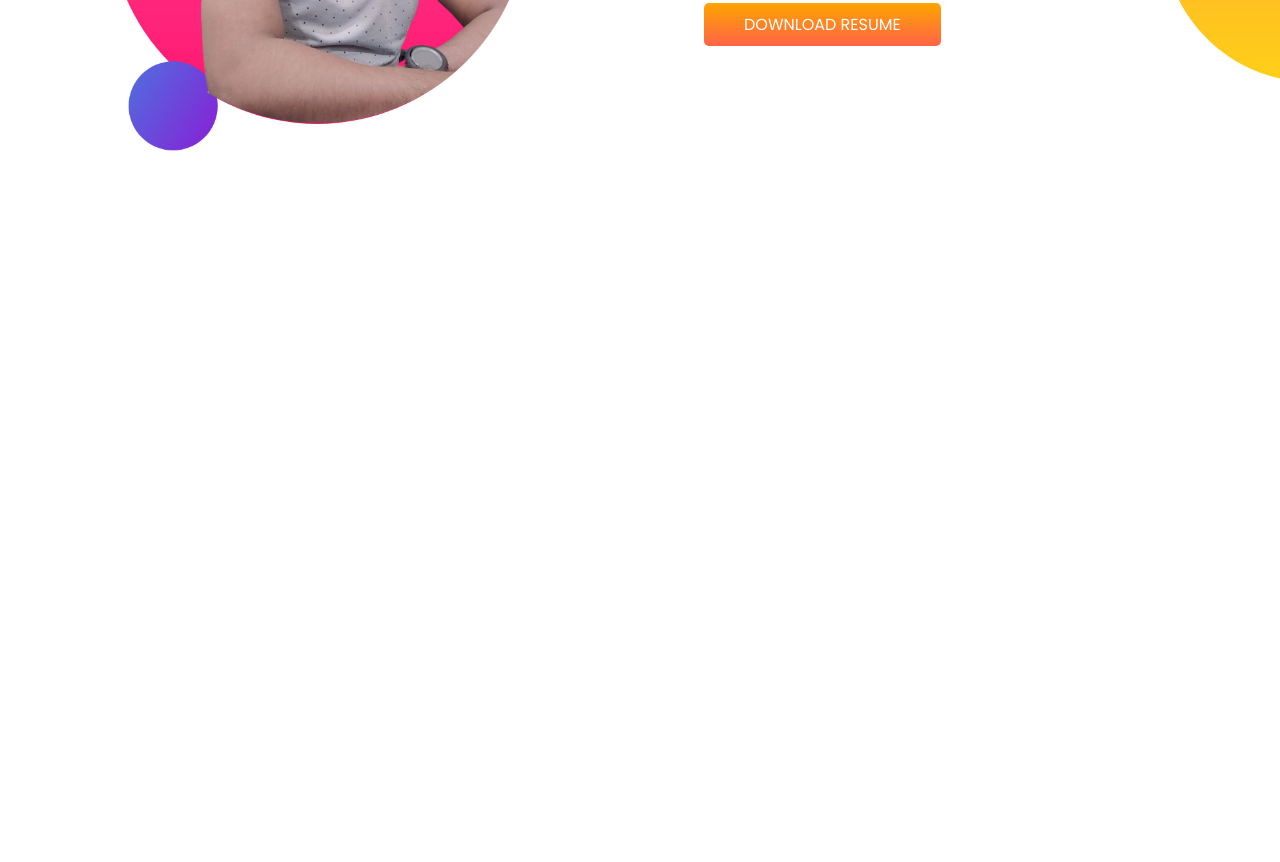
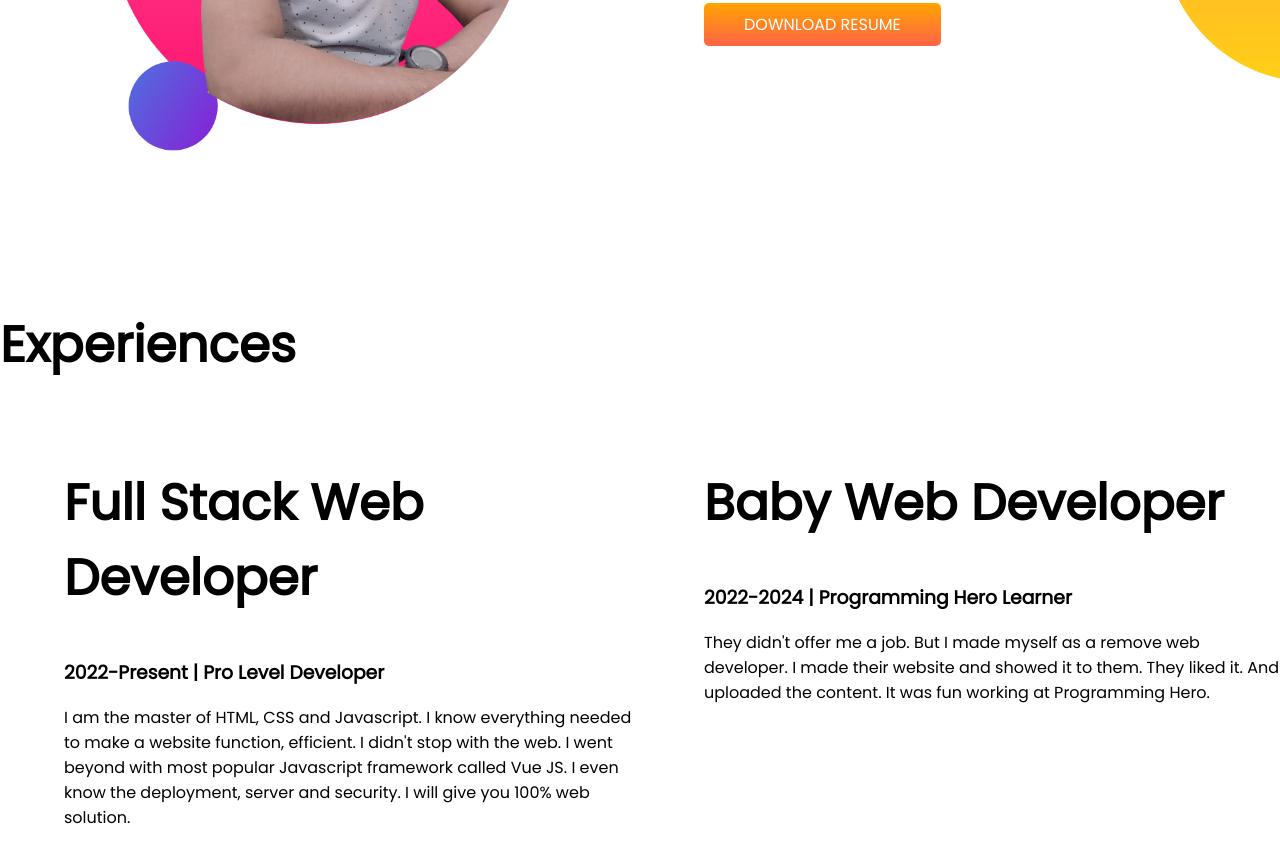
Before and after one commit to rasel726/developer-portfolio, a plain HTML site: page index.html in a window 1280 px wide. Shown: the part 906-1768 px from the top of the page. Before the commit the page ends 1214 px from the top, so only its background shows below. Drawn offline with Linux system fonts and the light colour scheme.

Commit message:
experience added

```diff
--- a/index.html
+++ b/index.html
@@ -14,7 +14,7 @@
     <link rel="stylesheet" href="style.css" />
   </head>
   <body>
-    <section class="top-banner">
+    <section class="top-banner flexible-container">
       <div class="half-width">
         <h1>Welcome To</h1>
         <h1><span class="orange-color">Peter Parker</span> World</h1>
@@ -31,7 +31,7 @@
         <img src="images/rsl-pro1.jpg" alt="" />
       </div>
     </section>
-    <section class="dream-big">
+    <section class="dream-big flexible-container">
       <div class="half-width">
         <img src="images/my-bg2.jpg" alt="" />
       </div>
@@ -46,5 +46,32 @@
         <a class="link-button" href="#" target="_blank">DOWNLOAD RESUME</a>
       </div>
     </section>
+
+    <section class="experience- area">
+      <h1>Experiences</h1>
+      <div class="flexible-container">
+        <div class="half-width">
+          <h1>Full Stack Web Developer</h1>
+          <h3>2022-Present | Pro Level Developer</h3>
+          <p>
+            I am the master of HTML, CSS and Javascript. I know everything
+            needed to make a website function, efficient. I didn't stop with the
+            web. I went beyond with most popular Javascript framework called Vue
+            JS. I even know the deployment, server and security. I will give you
+            100% web solution.
+          </p>
+        </div>
+        <div class="half-width">
+          <h1>Baby Web Developer</h1>
+          <h3>2022-2024 | Programming Hero Learner</h3>
+          <p>
+            They didn't offer me a job. But I made myself as a remove web
+            developer. I made their website and showed it to them. They liked
+            it. And uploaded the content. It was fun working at Programming
+            Hero.
+          </p>
+        </div>
+      </div>
+    </section>
   </body>
 </html>
--- a/style.css
+++ b/style.css
@@ -10,7 +10,7 @@ h1 {
 .orange-color {
   color: orange;
 }
-section {
+.flexible-container {
   display: flex;
   margin-bottom: 150px;
 }
```
